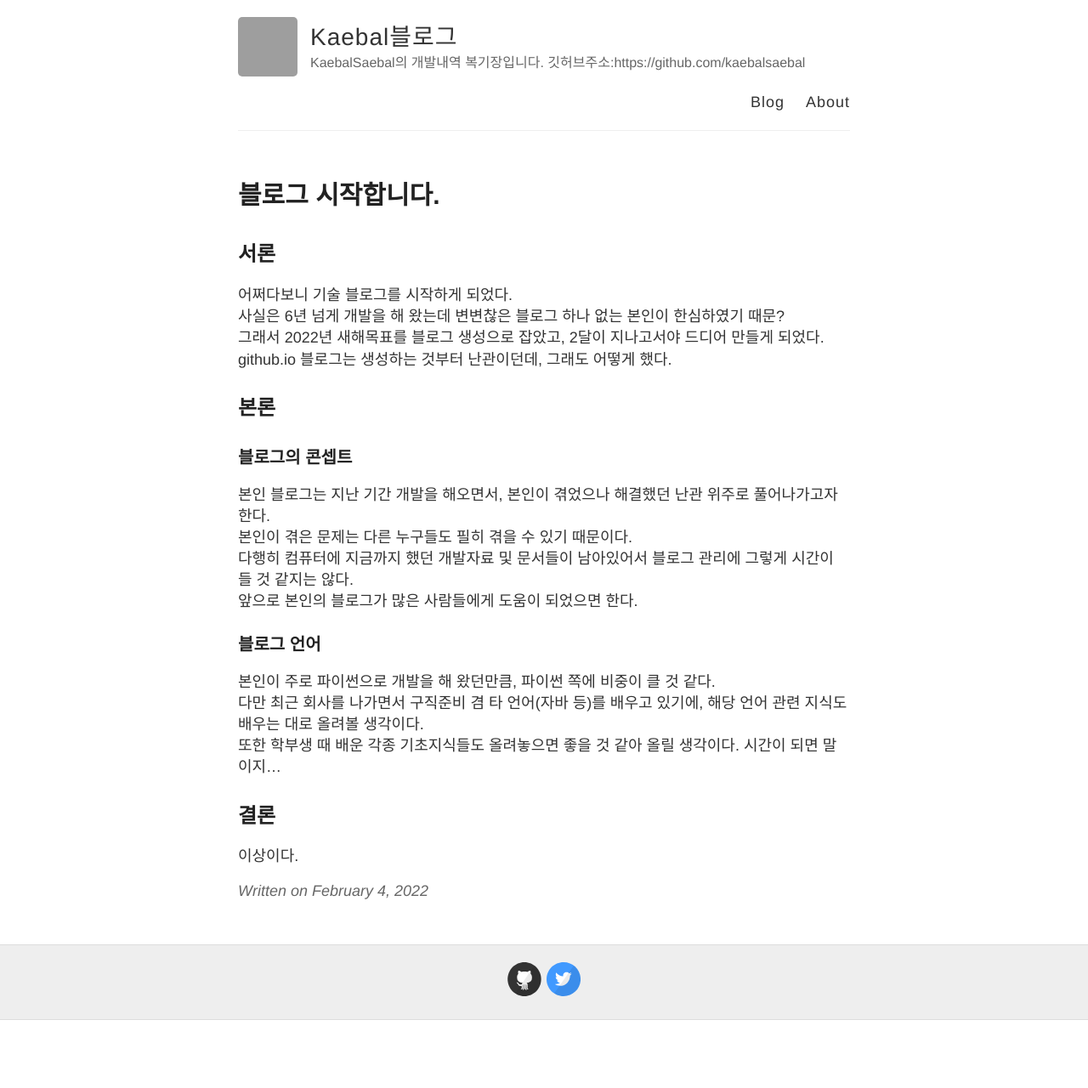
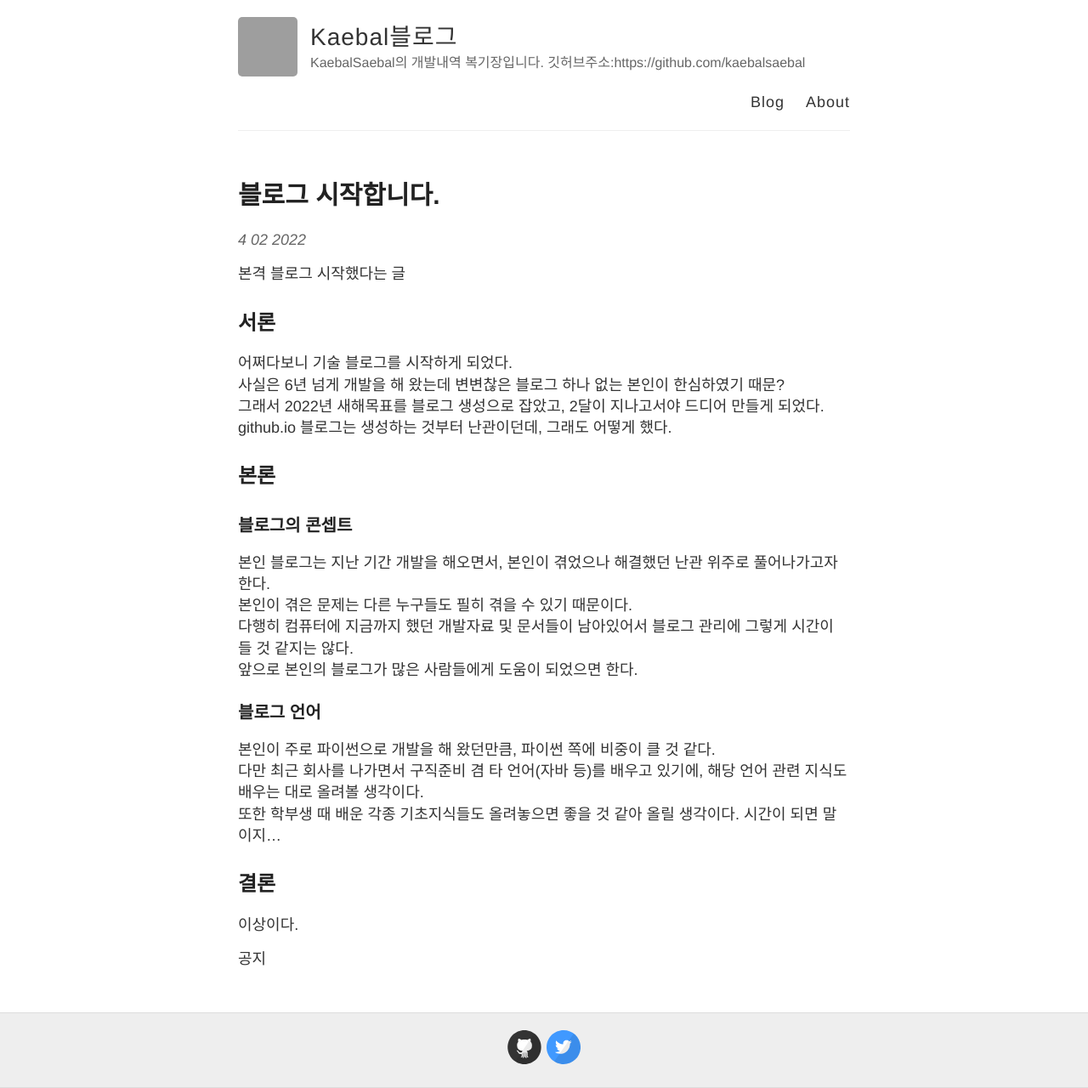
Before and after one commit to Kreator-Kaebal/Kreator-Kaebal.github.io, a Jekyll site: the page built from _posts/2022-2-4-Introduction.md, in a window 1280 px wide. Shown: the whole page at 85% size. Built offline with Jekyll 4.4.1, drawn with Linux system fonts in a browser that asks for light colours; before the commit the page ends 1200 px from its top, so only the background shows below that; grey boxes are pictures that could not be loaded.

Commit message:
add tags and one post

```diff
--- /dev/null
+++ b/_data/format.yml
@@ -0,0 +1,4 @@
+kongji: 공지
+html and vue: 웹프론트
+python(django): 파이썬(Django 웹서버)
+computer sciences: 개발지식
--- /dev/null
+++ b/_data/tags.yml
@@ -0,0 +1,4 @@
+- kongji
+- html and vue
+- python(django)
+- computer sciences
--- a/_layouts/post.html
+++ b/_layouts/post.html
@@ -4,13 +4,22 @@ layout: default
 
 <article class="post">
   <h1>{{ page.title }}</h1>
+  <div class="date">
+    {{ page.date | date: "%e %m %Y" }}
+  </div>
 
   <div class="entry">
     {{ content }}
   </div>
 
-  <div class="date">
-    Written on {{ page.date | date: "%B %e, %Y" }}
+  <div class="tag">
+    {% if page.tags %}
+      {% for tag in page.tags %}
+        {% if site.data.tags contains tag %}
+          <span class="tag">{{ site.data.format[tag] }}</span>
+        {% endif %}
+      {% endfor %}
+    {% endif %}
   </div>
 
   {% include disqus.html %}
--- a/_posts/2022-2-4-Introduction.md
+++ b/_posts/2022-2-4-Introduction.md
@@ -1,7 +1,10 @@
 ---
 layout: post
 title: 블로그 시작합니다.
+tags: [kongji]
 ---
+
+본격 블로그 시작했다는 글
 
 ## 서론
 어쩌다보니 기술 블로그를 시작하게 되었다.
```
Also changed, not shown: _posts/2022-2-9-achtung.md (added, +10 -0 lines), _config.yml (line endings or trailing spaces).
